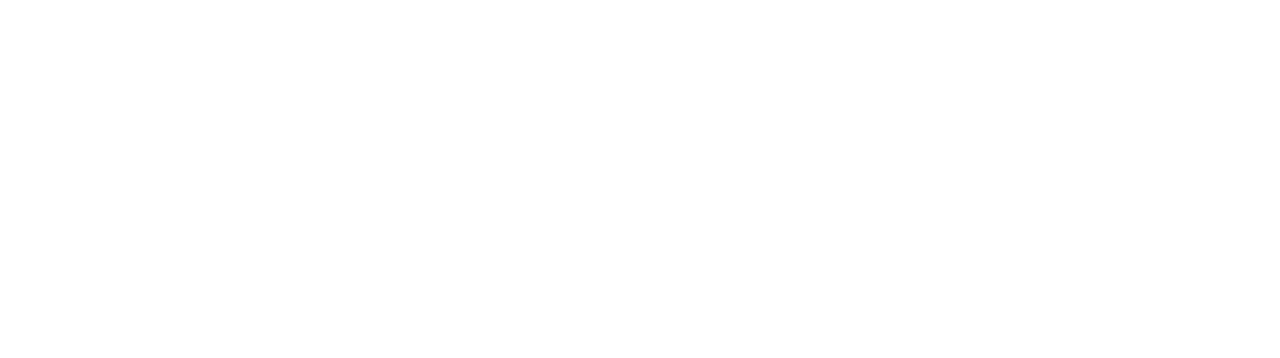
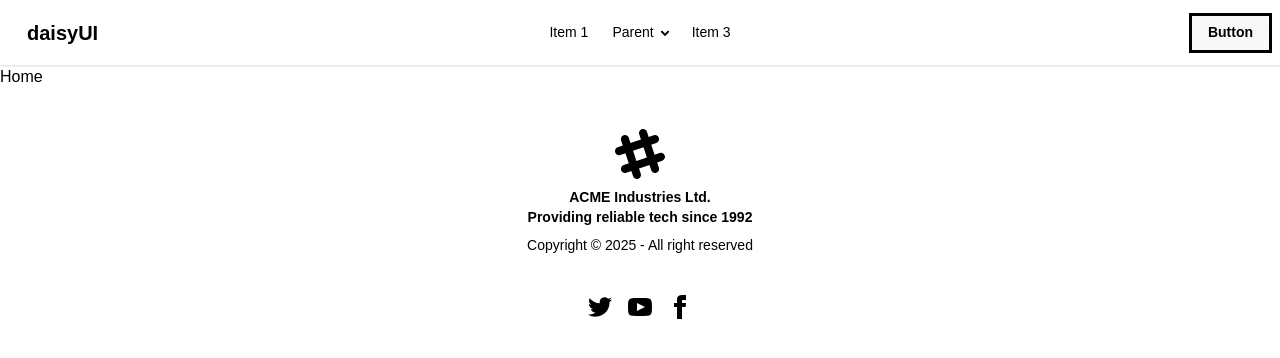
Before and after one commit to AshiqurRahmanAshik/ZapShift_ecommerce, a React (Vite) app in the folder Client/: page / in a window 1280 px wide. Shown: the top 358 px of the page. Built offline with nearby package versions, Linux system fonts and the light colour scheme.

Commit message:
Navbar and Footer Added

```diff
--- /dev/null
+++ b/Client/src/Pages/Home/Home.jsx
@@ -0,0 +1,11 @@
+import React from 'react';
+
+const Home = () => {
+    return (
+        <div>
+            Home
+        </div>
+    );
+};
+
+export default Home;
--- a/Client/src/layouts/RootLayouts.jsx
+++ b/Client/src/layouts/RootLayouts.jsx
@@ -1,10 +1,14 @@
 import React from "react";
 import { Outlet } from "react-router";
+import Navbar from "../sharedComponents/Navbar";
+import Footer from "../sharedComponents/Footer";
 
 const RootLayouts = () => {
   return (
     <div>
+      <Navbar />
       <Outlet />
+      <Footer />
     </div>
   );
 };
--- a/Client/src/routes/Router.jsx
+++ b/Client/src/routes/Router.jsx
@@ -1,9 +1,16 @@
 import { createBrowserRouter } from "react-router";
 import RootLayouts from "./../layouts/RootLayouts";
+import Home from "../Pages/Home/Home";
 
 export const router = createBrowserRouter([
   {
     path: "/",
     element: <RootLayouts />,
+    children: [
+      {
+        index: true,
+        element: <Home />,
+      },
+    ],
   },
 ]);
--- /dev/null
+++ b/Client/src/sharedComponents/Footer.jsx
@@ -0,0 +1,66 @@
+import React from "react";
+
+const Footer = () => {
+  return (
+    <footer className="footer footer-horizontal footer-center bg-primary text-primary-content p-10">
+      <aside>
+        <svg
+          width="50"
+          height="50"
+          viewBox="0 0 24 24"
+          xmlns="http://www.w3.org/2000/svg"
+          fillRule="evenodd"
+          clipRule="evenodd"
+          className="inline-block fill-current"
+        >
+          <path d="M22.672 15.226l-2.432.811.841 2.515c.33 1.019-.209 2.127-1.23 2.456-1.15.325-2.148-.321-2.463-1.226l-.84-2.518-5.013 1.677.84 2.517c.391 1.203-.434 2.542-1.831 2.542-.88 0-1.601-.564-1.86-1.314l-.842-2.516-2.431.809c-1.135.328-2.145-.317-2.463-1.229-.329-1.018.211-2.127 1.231-2.456l2.432-.809-1.621-4.823-2.432.808c-1.355.384-2.558-.59-2.558-1.839 0-.817.509-1.582 1.327-1.846l2.433-.809-.842-2.515c-.33-1.02.211-2.129 1.232-2.458 1.02-.329 2.13.209 2.461 1.229l.842 2.515 5.011-1.677-.839-2.517c-.403-1.238.484-2.553 1.843-2.553.819 0 1.585.509 1.85 1.326l.841 2.517 2.431-.81c1.02-.33 2.131.211 2.461 1.229.332 1.018-.21 2.126-1.23 2.456l-2.433.809 1.622 4.823 2.433-.809c1.242-.401 2.557.484 2.557 1.838 0 .819-.51 1.583-1.328 1.847m-8.992-6.428l-5.01 1.675 1.619 4.828 5.011-1.674-1.62-4.829z"></path>
+        </svg>
+        <p className="font-bold">
+          ACME Industries Ltd.
+          <br />
+          Providing reliable tech since 1992
+        </p>
+        <p>Copyright © {new Date().getFullYear()} - All right reserved</p>
+      </aside>
+      <nav>
+        <div className="grid grid-flow-col gap-4">
+          <a>
+            <svg
+              xmlns="http://www.w3.org/2000/svg"
+              width="24"
+              height="24"
+              viewBox="0 0 24 24"
+              className="fill-current"
+            >
+              <path d="M24 4.557c-.883.392-1.832.656-2.828.775 1.017-.609 1.798-1.574 2.165-2.724-.951.564-2.005.974-3.127 1.195-.897-.957-2.178-1.555-3.594-1.555-3.179 0-5.515 2.966-4.797 6.045-4.091-.205-7.719-2.165-10.148-5.144-1.29 2.213-.669 5.108 1.523 6.574-.806-.026-1.566-.247-2.229-.616-.054 2.281 1.581 4.415 3.949 4.89-.693.188-1.452.232-2.224.084.626 1.956 2.444 3.379 4.6 3.419-2.07 1.623-4.678 2.348-7.29 2.04 2.179 1.397 4.768 2.212 7.548 2.212 9.142 0 14.307-7.721 13.995-14.646.962-.695 1.797-1.562 2.457-2.549z"></path>
+            </svg>
+          </a>
+          <a>
+            <svg
+              xmlns="http://www.w3.org/2000/svg"
+              width="24"
+              height="24"
+              viewBox="0 0 24 24"
+              className="fill-current"
+            >
+              <path d="M19.615 3.184c-3.604-.246-11.631-.245-15.23 0-3.897.266-4.356 2.62-4.385 8.816.029 6.185.484 8.549 4.385 8.816 3.6.245 11.626.246 15.23 0 3.897-.266 4.356-2.62 4.385-8.816-.029-6.185-.484-8.549-4.385-8.816zm-10.615 12.816v-8l8 3.993-8 4.007z"></path>
+            </svg>
+          </a>
+          <a>
+            <svg
+              xmlns="http://www.w3.org/2000/svg"
+              width="24"
+              height="24"
+              viewBox="0 0 24 24"
+              className="fill-current"
+            >
+              <path d="M9 8h-3v4h3v12h5v-12h3.642l.358-4h-4v-1.667c0-.955.192-1.333 1.115-1.333h2.885v-5h-3.808c-3.596 0-5.192 1.583-5.192 4.615v3.385z"></path>
+            </svg>
+          </a>
+        </div>
+      </nav>
+    </footer>
+  );
+};
+
+export default Footer;
--- /dev/null
+++ b/Client/src/sharedComponents/Navbar.jsx
@@ -0,0 +1,80 @@
+import React from "react";
+
+const Navbar = () => {
+  return (
+    <div className="navbar bg-base-100 shadow-sm">
+      <div className="navbar-start">
+        <div className="dropdown">
+          <div tabIndex={0} role="button" className="btn btn-ghost lg:hidden">
+            <svg
+              xmlns="http://www.w3.org/2000/svg"
+              className="h-5 w-5"
+              fill="none"
+              viewBox="0 0 24 24"
+              stroke="currentColor"
+            >
+              {" "}
+              <path
+                strokeLinecap="round"
+                strokeLinejoin="round"
+                strokeWidth="2"
+                d="M4 6h16M4 12h8m-8 6h16"
+              />{" "}
+            </svg>
+          </div>
+          <ul
+            tabIndex="-1"
+            className="menu menu-sm dropdown-content bg-base-100 rounded-box z-1 mt-3 w-52 p-2 shadow"
+          >
+            <li>
+              <a>Item 1</a>
+            </li>
+            <li>
+              <a>Parent</a>
+              <ul className="p-2">
+                <li>
+                  <a>Submenu 1</a>
+                </li>
+                <li>
+                  <a>Submenu 2</a>
+                </li>
+              </ul>
+            </li>
+            <li>
+              <a>Item 3</a>
+            </li>
+          </ul>
+        </div>
+        <a className="btn btn-ghost text-xl">daisyUI</a>
+      </div>
+      <div className="navbar-center hidden lg:flex">
+        <ul className="menu menu-horizontal px-1">
+          <li>
+            <a>Item 1</a>
+          </li>
+          <li>
+            <details>
+              <summary>Parent</summary>
+              <ul className="p-2">
+                <li>
+                  <a>Submenu 1</a>
+                </li>
+                <li>
+                  <a>Submenu 2</a>
+                </li>
+              </ul>
+            </details>
+          </li>
+          <li>
+            <a>Item 3</a>
+          </li>
+        </ul>
+      </div>
+      <div className="navbar-end">
+        <a className="btn">Button</a>
+      </div>
+    </div>
+  );
+};
+
+export default Navbar;
```
